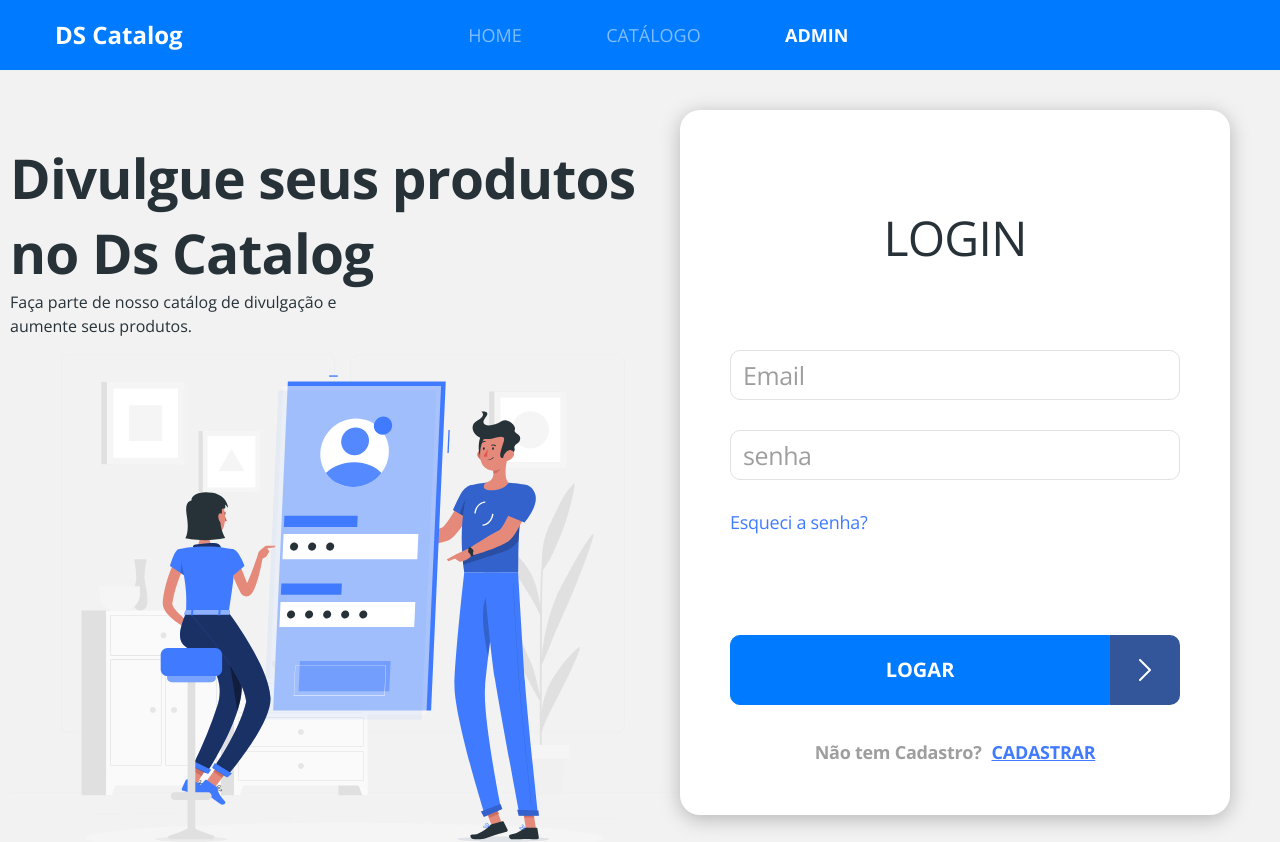
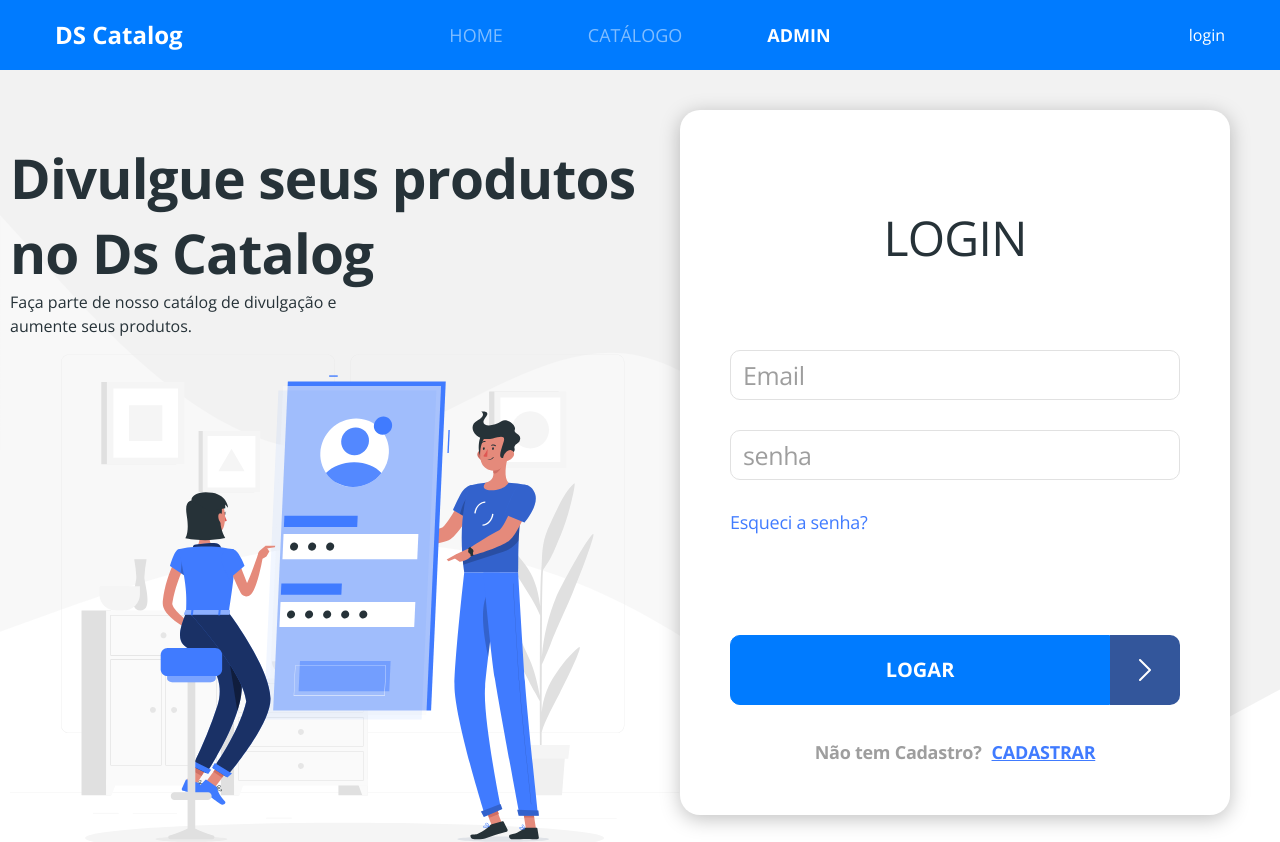
Before and after one commit to pierreEnoc/ds-catalog-web, a React (Create React App) app: page /admin/auth/login in a window 1280 px wide. Shown: the top 842 px of the page. Built offline with nearby package versions, Linux system fonts and the light colour scheme.

Commit message:
:add button login navbar

```diff
--- a/src/core/components/Navbar/index.tsx
+++ b/src/core/components/Navbar/index.tsx
@@ -4,15 +4,15 @@ import './styles.scss';
 
 const Navbar = () => (
     <nav className="row  bg-primary main-nav">
-        <div className="col-2">
+        <div className="col-3">
             <Link to="/" href="link" className="nav-logo-text">
                 <h4>DS Catalog</h4>
             </Link>
         </div>
-        <div className="col-6 offset-2">
+        <div className="col-6">
             <ul className="main-menu">
                 <li>
-                    <NavLink to="/"  exact>
+                    <NavLink to="/" exact>
                         HOME
                     </NavLink>
                 </li>
@@ -28,6 +28,9 @@ const Navbar = () => (
                 </li>
             </ul>
         </div>
+        <div className="col-3 text-right">
+            login
+        </div>
     </nav>
 )
 export default Navbar;
--- a/src/core/components/Navbar/styles.scss
+++ b/src/core/components/Navbar/styles.scss
@@ -3,6 +3,7 @@
     color: #FFF;
     align-items: center;
     padding-left: 40px;
+    padding-right: 40px;
     margin-left: 0;
     margin-right: 0;
 }
@@ -15,8 +16,12 @@
 .main-menu{
     display: flex;
     font-size: 18px;
-    width: 380px;
-    justify-content: space-between;
+    justify-content: center;
+
+    li:nth-child(2) {
+        margin-right: 85px;
+        margin-left: 85px;
+    }
 
     a {
         font-style: normal;
--- a/src/core/utils/auth.ts
+++ b/src/core/utils/auth.ts
@@ -37,8 +37,12 @@ export const getSessionData = () => {
 export const getAccessTokenDecoded = () => {
     const sessionData = getSessionData();
 
-    const tokenDecoded = jwtDecode(sessionData.access_token);
-    return tokenDecoded as AccessToken;
+    try {
+        const tokenDecoded = jwtDecode(sessionData.access_token);
+        return tokenDecoded as AccessToken;
+    } catch (error) {
+        return {} as AccessToken;
+    }
 }
 
 export const isTokenvalid = () => {
@@ -64,5 +68,5 @@ export const isAllowedByRole = (routeRoles: Role[] =[]) => {
 
     const { authorities } = getAccessTokenDecoded();
 
-    return routeRoles.some(role => authorities.includes(role));
+    return routeRoles.some(role => authorities?.includes(role));
 }
--- a/src/pages/Auth/styles.scss
+++ b/src/pages/Auth/styles.scss
@@ -2,6 +2,8 @@
     display: flex;
     padding: 40px 40px 100px 0;
     justify-content: center;
+    background: url(~core/assets/images/auth-background.svg) no-repeat;
+    background-size: 100%;
 }
 
 .auth-info-title {
```
Also changed, not shown: src/core/assets/images/auth-background.svg (added).
